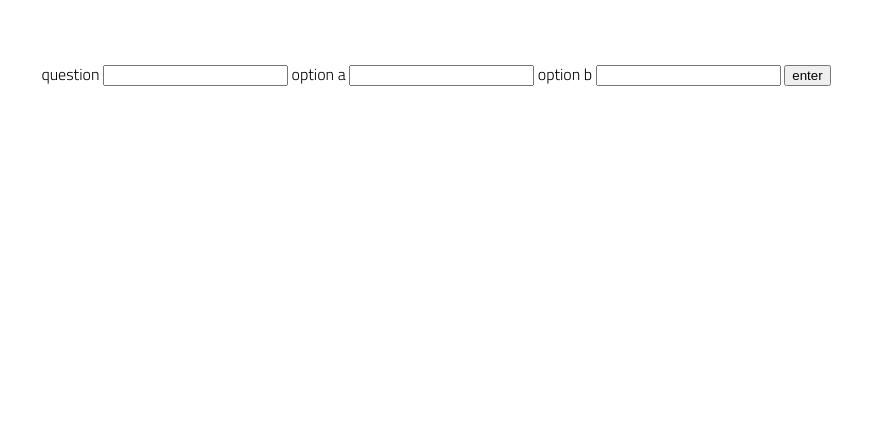
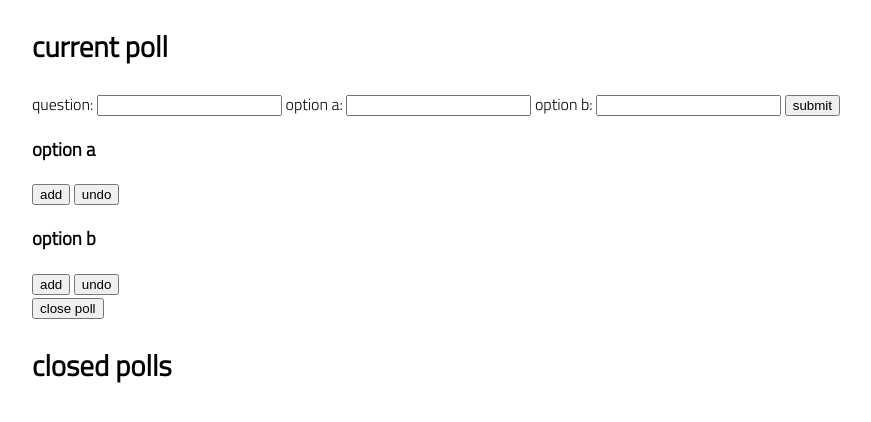
Before and after one commit to oliviaamiller/poll-supabase, a plain HTML site: page polls/index.html in a window 1280 px wide. Shown: the whole page, without its empty margins (204-1075 px from the left). Drawn offline with nearby package versions, Linux system fonts and the light colour scheme.

Commit message:
polls html written

```diff
--- a/polls/index.html
+++ b/polls/index.html
@@ -14,37 +14,61 @@
 </head>
 
 <body>
+    <main>
+        <span class="container">
+            <div class="left">
+                <h2>current poll</h2>
 
-    <main>
-        <section class="left">
-            <div id="poll-form">
-                <form>
-                    <label>question</label>
-                    <input name="question"/>
+                <div id="current-poll">
+                </div>
 
-                    <label>option a</label>
-                    <input name="option-a"/>
+                <div class="form">
+                    <form id="poll-form">
+                        <label>
+                            question:
+                            <input name="question"/>
+                        </label>
+                        <label>
+                            option a:
+                            <input name="option-a"/>
+                        </label>
+                        <label>
+                            option b:
+                            <input name="option-b"/>
+                            <button class="submit-button">submit</button>
+                        </label>
+                    </form>
+                </div>
 
-                    <label>option b</label>
-                    <input name="option-b"/>
+                <div class="buttons">
+                    <div>
+                         <div>
+                            <h3 id="option-a">option a</h3>
+                             <button id="a-add-button">add</button>
+                             <button id="a-undo-button">undo</button>
+                        </div>
+                        <div class="right-buttons">
+                            <h3 id="option-b">option b</h3>
+                            <button id="b-add-button">add</button>
+                                <button id="b-undo-button">undo</button>
+                        </div>
+                    </div>
+                    <div>
+                        <button id="close-button">close poll</button>
+                    </div>
+                </div>
+            </div>
+            <div class="right">
+                <div>
+                    <h2>closed polls</h2>
+                </div>
+                <div id="closed-polls">
+                </div>
+            </div>
+        </span>
+    </main>
 
-                    <button>enter</button>
-                </form>
-            </div>
 
-            <div id="current-poll">
-
-            </div>
-
-        </section>
-
-        <section class="right">
-            <div id="past-polls-container">
-
-            </div>
-        </section>
-
-    </main>
 
     <script type="module" src="./polls.js"></script>
 </body>
```
